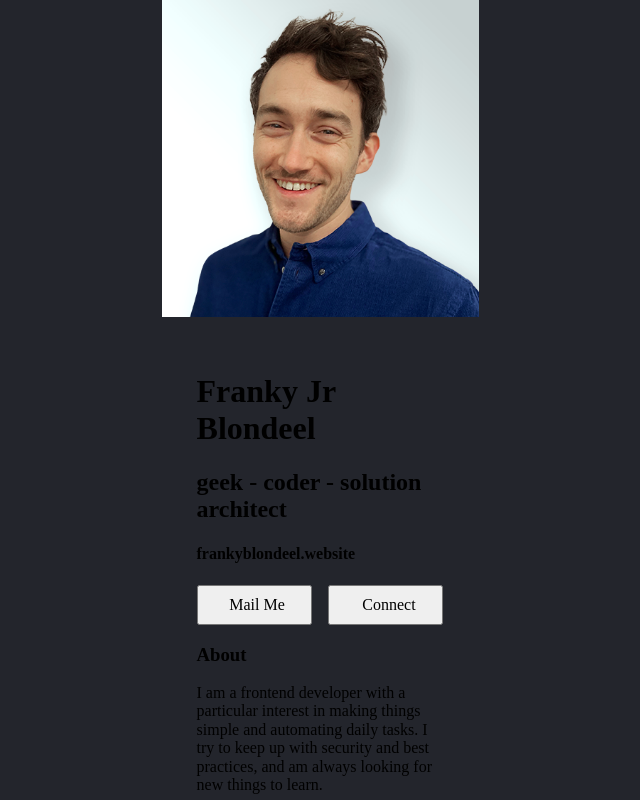
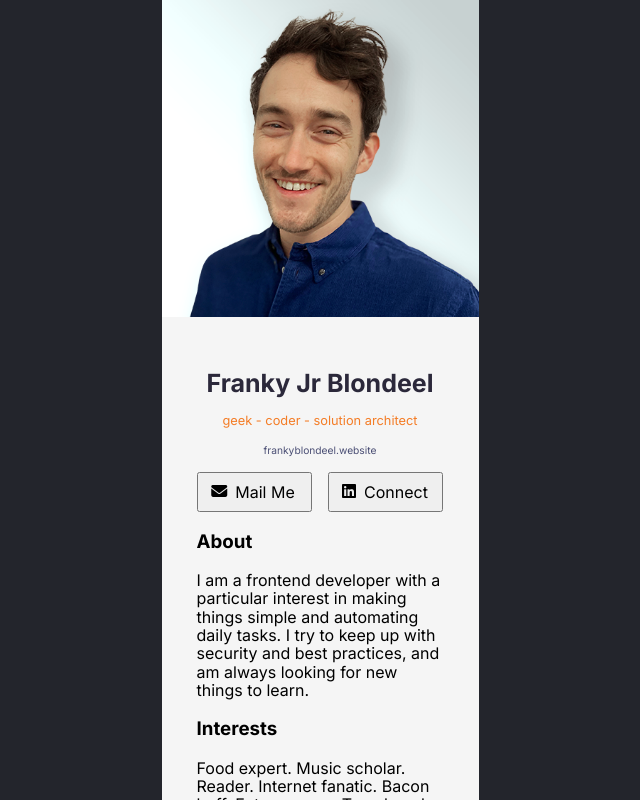
Before and after one commit to MrFranksJr/business-card, a React app: page / in a window 1280 px wide. Shown: the top 800 px of the page, without its empty margins (320-960 px from the left). Built offline with nearby package versions, Linux system fonts and the light colour scheme.

Commit message:
code updates

```diff
--- a/components/BodyBlock.js
+++ b/components/BodyBlock.js
@@ -6,8 +6,8 @@ export default function BodyBlock() {
         <h2>geek - coder - solution architect</h2>
         <h4>frankyblondeel.website</h4>
         <div className="buttonblock">
-            <button><span className="icon-span"></span>Mail Me</button>
-            <button><span className="icon-span"></span>Connect</button>
+            <button className="mail-btn"><i class="fa-solid fa-envelope"></i> Mail Me</button>
+            <button className="connect-btn"><i class="fa-brands fa-linkedin"></i> Connect</button>
         </div>
         <h3>About</h3>
         <p>I am a frontend developer with a particular interest in making things simple and automating daily tasks. I try to keep up with security and best practices, and am always looking for new things to learn.</p>
--- a/index.html
+++ b/index.html
@@ -1,5 +1,10 @@
 <html>
-    <head><link rel="stylesheet" href="https://cdnjs.cloudflare.com/ajax/libs/normalize/8.0.1/normalize.css">
+    <head>
+        <link rel="stylesheet" href="https://cdnjs.cloudflare.com/ajax/libs/normalize/8.0.1/normalize.css">
+        <link rel="stylesheet" href="https://cdnjs.cloudflare.com/ajax/libs/font-awesome/6.4.2/css/all.min.css" integrity="sha512-z3gLpd7yknf1YoNbCzqRKc4qyor8gaKU1qmn+CShxbuBusANI9QpRohGBreCFkKxLhei6S9CQXFEbbKuqLg0DA==" crossorigin="anonymous" referrerpolicy="no-referrer" />
+        <link rel="preconnect" href="https://fonts.googleapis.com">
+        <link rel="preconnect" href="https://fonts.gstatic.com" crossorigin>
+        <link href="https://fonts.googleapis.com/css2?family=Inter:wght@400;600;700&display=swap" rel="stylesheet">
         <link rel="stylesheet" href="style.css">
     </head>
     <body>
--- a/style.css
+++ b/style.css
@@ -6,10 +6,13 @@ body {
     background: #23252C;
     display: flex;
     justify-content: center;
+    align-items: center;
+    font-family: 'Inter', sans-serif;
 }
 
 .rootbox {
     width: 19.8125rem;
+    border-radius: 0.63rem;
 }
 
 .profilePic {
@@ -18,6 +21,29 @@ body {
 
 .bodyblock {
     padding: 2.19rem;
+    background: #F5F5F5;
+}
+
+h1 {
+    color: #2B283A;
+    text-align: center;
+    font-size: 1.5625rem;
+    font-weight: 700;
+}
+
+h2 {
+    color: #F47D27;
+    text-align: center;
+    font-size: 0.8rem;
+    font-weight: 400;
+}
+
+h4 {
+    color: #4A4E74;
+    text-align: center;
+    font-size: 0.64rem;
+    font-weight: 400;
+    line-height: 150%; /* 0.96rem */
 }
 
 .buttonblock {
```
Also changed, not shown: index.pack.js.
